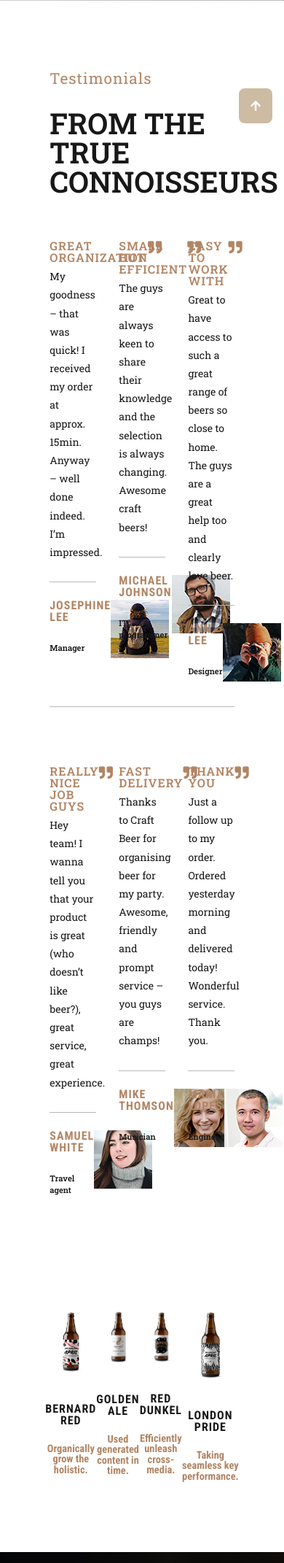
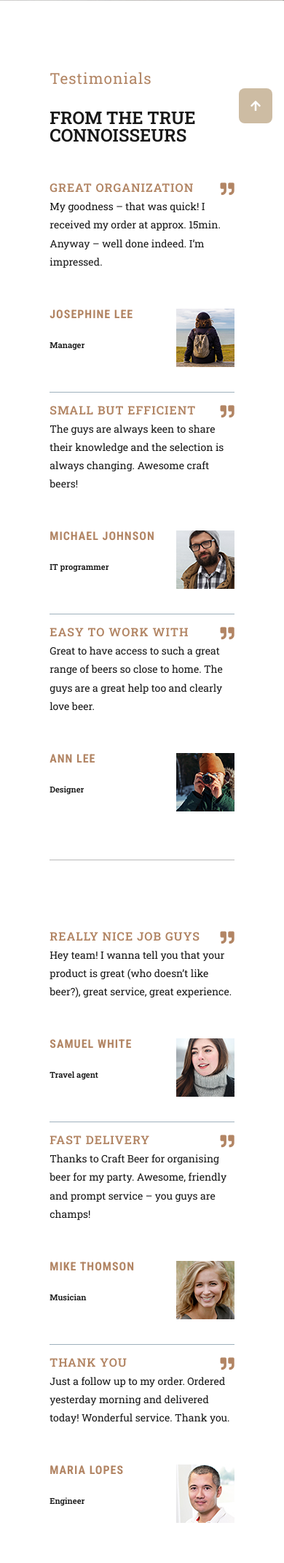
Before and after one commit to borisbrnkalak/craft-beer, a PHP site: page /testimonials.html in a window 390 px wide. Shown: the part 844-2986 px from the top of the page at 73% size. Run offline with PHP 8.4, Linux system fonts and the light colour scheme; some libraries are stand-ins or nearby versions.

Commit message:
responsive_4.0

```diff
--- a/css/style.css
+++ b/css/style.css
@@ -1801,7 +1801,81 @@
   }
 }
 
+@media screen and (max-width: 930px) {
+  .containerrr {
+    width: 80%;
+  }
+
+  .human,
+  .human:nth-child(2) {
+    flex-direction: column;
+  }
+
+  .human:nth-child(2),
+  .human:nth-child(3) {
+    margin-top: 2em;
+  }
+
+  .human .text {
+    width: 100%;
+    text-align: center;
+  }
+
+  .human p {
+    width: 100%;
+  }
+
+  .human .link {
+    width: 100%;
+  }
+
+  .human .image {
+    margin-top: 1em;
+    width: 80%;
+  }
+}
+
+@media screen and (max-width: 860px) {
+  .connoisseurs .feedback-first-row,
+  .connoisseurs .feedback-second-row {
+    flex-direction: column;
+  }
+
+  .connoisseurs .specific {
+    margin-top: 1em;
+    width: 100%;
+    padding-bottom: 2em;
+    border-bottom: 1px solid #9fb1bd;
+  }
+
+  .connoisseurs .specific:nth-child(3) {
+    border: none;
+  }
+
+  .specific p {
+    border: none;
+  }
+
+  .samples-of-beers {
+    flex-direction: column;
+    margin-top: 2em;
+  }
+
+  .beer-link {
+    width: 55%;
+    margin-left: auto;
+    margin-right: auto;
+  }
+
+  .one-beer {
+    margin-bottom: 4em;
+  }
+}
+
 @media screen and (max-width: 530px) {
+  .containerrr {
+    width: 100%;
+  }
   .map {
     display: flex;
     flex-direction: column;
@@ -1819,9 +1893,60 @@
   }
 }
 
+@media screen and (max-width: 400px) {
+  .connoisseurs h1 {
+    font-size: 2.1em;
+  }
+}
+
 @media screen and (min-width: 280px) and (max-width: 340px) {
   .header .logo img {
     width: 80%;
     height: 100px;
   }
 }
+
+@media screen and (min-width: 280px) and (max-width: 1320px) {
+  .first-row,
+  .second-row {
+    flex-direction: column;
+  }
+
+  .images-wtext .padding-image,
+  .images-wtext .full-image,
+  .images-wtext .text {
+    width: 80%;
+    margin-left: auto;
+    margin-right: auto;
+  }
+
+  .images-wtext .padding-image img {
+    width: 100%;
+  }
+
+  .images-wtext .text h1 {
+    font-size: 2.1em;
+  }
+}
+
+@media screen and (max-width: 500px) {
+  .images-wtext .padding-image,
+  .images-wtext .full-image,
+  .images-wtext .text {
+    width: 100%;
+  }
+}
+
+@media screen and (max-width: 395px) {
+  .changeable-text {
+    width: 80%;
+  }
+
+  .end-words h1 {
+    font-size: 2.1em;
+  }
+
+  .connoisseurs h1 {
+    font-size: 1.5em;
+  }
+}
--- a/our-team.html
+++ b/our-team.html
@@ -122,7 +122,7 @@
     </div>
 
     <div class="white">
-        <div class="containerrr" style="width: 60%;">
+        <div class="containerrr">
             <div class="team">
                 <div class="human">
                     <div class="text">
--- a/testimonials.html
+++ b/testimonials.html
@@ -375,12 +375,11 @@
       </div>
     </div>
 
-    <div id="movable-parallax" class="parallax">
-      <img
-        src="img/Testimonials/hero_testimonials.jpg"
-        alt="parallax"
-        class="parallax-middle"
-      />
+    <div
+      id="movable-parallax"
+      class="parallax"
+      style="background-image: url(img/Testimonials/hero_testimonials.jpg)"
+    >
       <div class="containerrr">
         <div class="end-words">
           <h3>Testimonials</h3>
```
